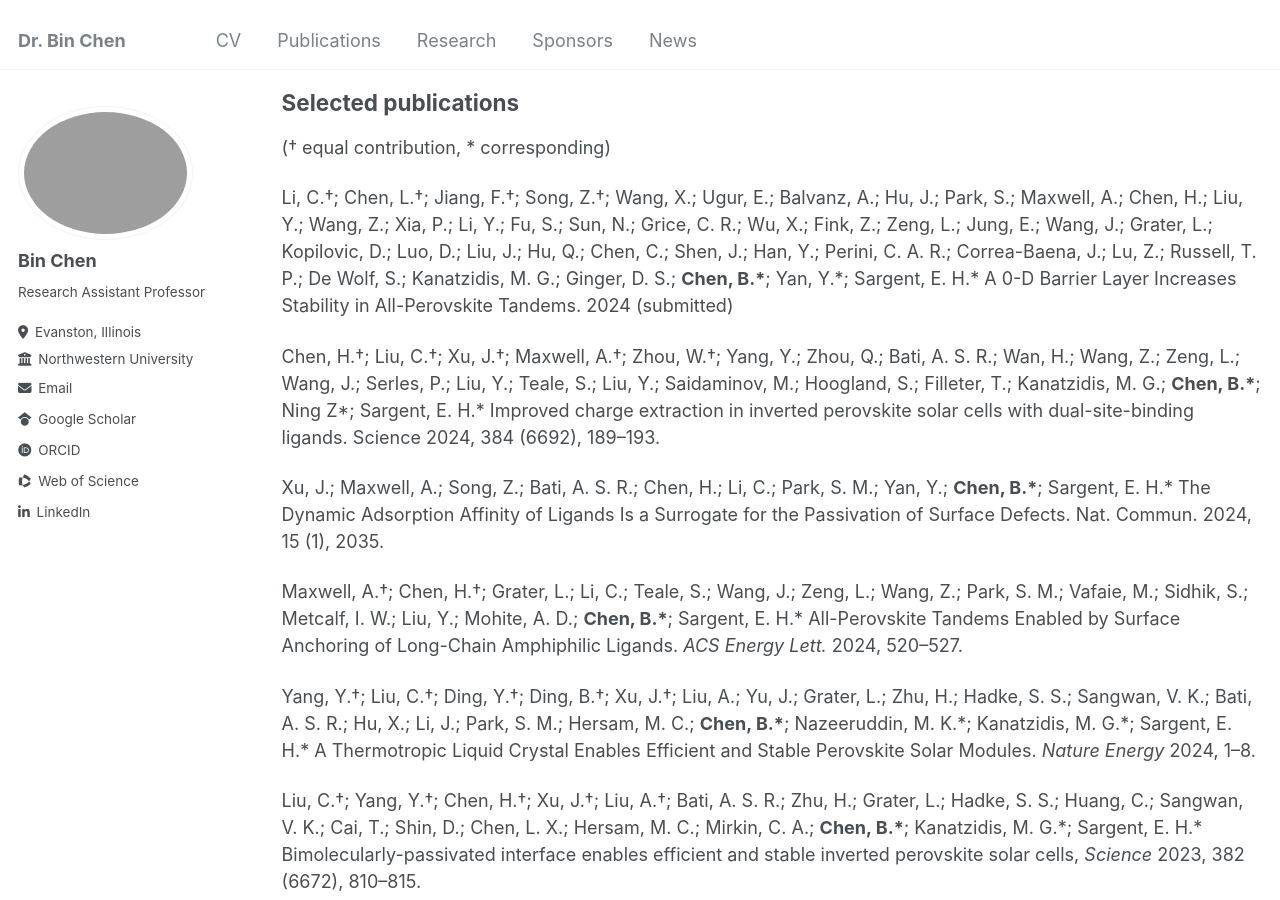
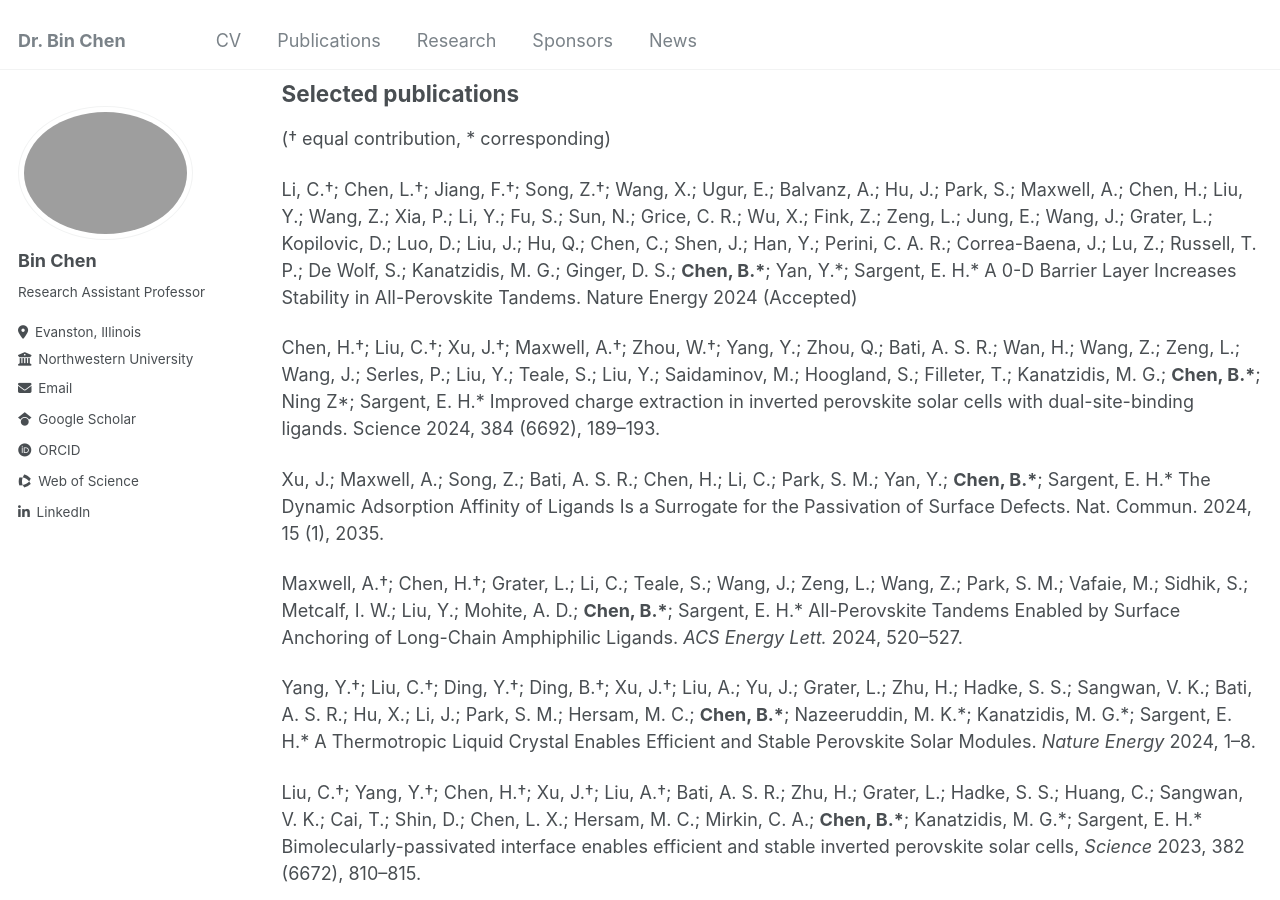
Before and after one commit to chenbinzero/chenbinzero.github.io, a Jekyll site: the page built from _pages/publications.md, in a window 1280 px wide and 900 px high, scrolled down 503 px. Built offline with Jekyll 4.4.1, drawn with Linux system fonts in a browser that asks for light colours; some web fonts are replaced.

Commit message:
citation update

```diff
--- a/_pages/publications.md
+++ b/_pages/publications.md
@@ -13,8 +13,7 @@
   <div class="wordwrap">I was recognized as a Highly Cited Researcher in the field of Cross-Field - 2023 <a href="{{site.author.webofscience}}">by Clarivate</a>.</div>
 {% endif %}
 
-
-<img src="/images/citationMay.png" width="300">
+<img src="/images/citationGoogle.png" width="300">
 
 ## Selected publications
 († equal contribution, * corresponding)
@@ -26,7 +25,7 @@
 C.; Shen, J.; Han, Y.; Perini, C. A. R.; Correa-Baena, J.; Lu, Z.;
 Russell, T. P.; De Wolf, S.; Kanatzidis, M. G.; Ginger, D. S.; **Chen,
 B.\***; Yan, Y.\*; Sargent, E. H.\* A 0-D Barrier Layer Increases
-Stability in All-Perovskite Tandems. 2024 (submitted)
+Stability in All-Perovskite Tandems. Nature Energy 2024 (Accepted)
 
 Chen, H.†; Liu, C.†; Xu, J.†; Maxwell, A.†; Zhou, W.†; Yang, Y.; Zhou,
 Q.; Bati, A. S. R.; Wan, H.; Wang, Z.; Zeng, L.; Wang, J.; Serles, P.;
```
Also changed, not shown: images/citationGoogle.png (added), images/citationMay.png (deleted), 3 other files.
